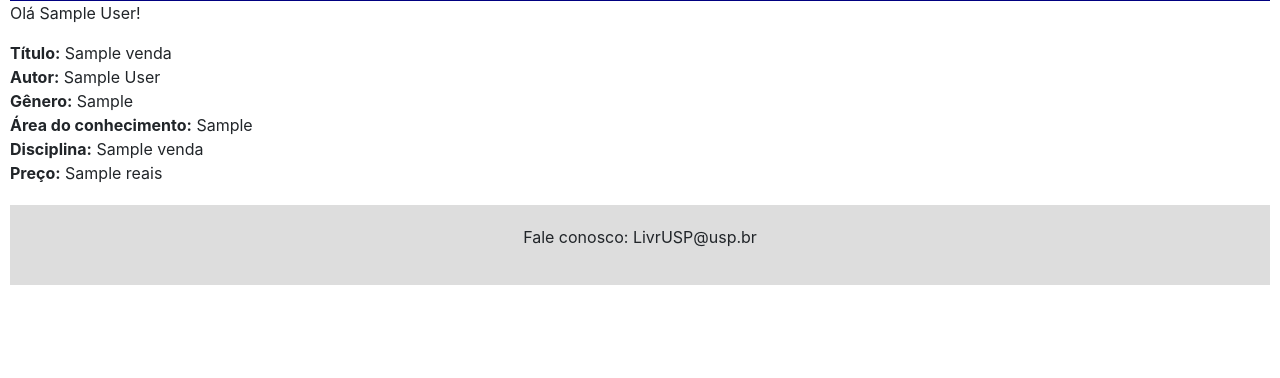
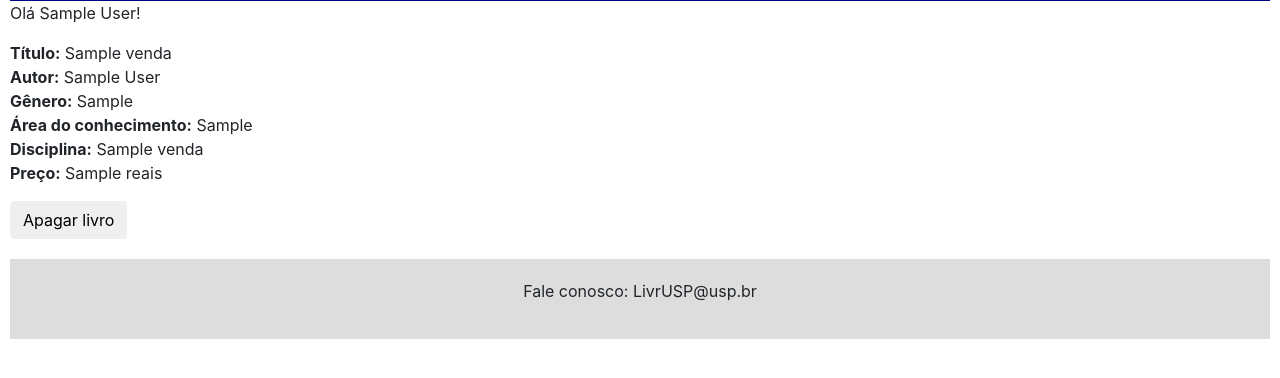
Before and after one commit to gabrielsb10/site_final_livrusp, a Django app: page /meus_livros_para_venda/ in a window 1280 px wide. Shown: the part 179-557 px from the top of the page. Run offline with Django 3.2, Linux system fonts and the light colour scheme; a user stored in the database is signed in; tables that the repository leaves empty hold one stand-in row (values such as "Sample post"); some libraries are stand-ins or nearby versions.

Commit message:
botão deletar livro

```diff
--- a/livrusp/templates/busca.html
+++ b/livrusp/templates/busca.html
@@ -24,7 +24,7 @@
   {% for result in results %}
     <li>
       <h3>Título do livro: {{result.title}} | Autor:{{result.author}}</h3>
-      Vendedor:{{result.usuario.customer.name}} | Telefone do vendedor:{{result.usuario.customer.phone}}<br>
+      Vendedor: {{result.usuario.customer.name}} | Telefone do vendedor: {{result.usuario.customer.phone}}<br>
       <form id='{{result.id}}' action="{% url 'chat' %}" method='post'>
         {% csrf_token %}
         <input type='text' required name='mensagem'>
--- a/livrusp/templates/meus_livros_venda.html
+++ b/livrusp/templates/meus_livros_venda.html
@@ -20,6 +20,14 @@
     <b>Disciplina:</b> {{livro.subject}}<br>
     <b>Preço:</b> {{livro.price}} reais
 </p>
+
+<form action="{% url 'apagar_livro_venda' %}" method='post'>
+    {% csrf_token %}
+    <input class="btn apagar_venda_btn" type="submit" value="Apagar livro">
+    <input type='hidden' name='id' value='{{ livro.id }}'>
+</form>
+
+
 {% empty %}
 <p>Você ainda não cadastrou nenhum livro para venda.</p>
 
--- a/livrusp/urls.py
+++ b/livrusp/urls.py
@@ -9,6 +9,8 @@ urlpatterns = [
     path('cadastrar_livro_venda/', views.cad_venda, name="cad_venda"),
     path('cadastrar_livro_compra/', views.cad_compra, name="cad_compra"),
     path('meus_livros_para_venda/', views.mostrar_livros_venda, name="meus_livros_venda"),
+    path('apagar_livro_venda/', views.apagar_livro_venda, name="apagar_livro_venda"),
     path('meus_livros_para_compra/', views.mostrar_livros_compra, name="meus_livros_compra"),
+    path('apagar_livro_compra/', views.apagar_livro_compra, name="apagar_livro_compra"),
     path('chat/', views.chat, name="chat")
 ]
--- a/livrusp/views.py
+++ b/livrusp/views.py
@@ -186,3 +186,17 @@ def chat(request):
         messages.success(request, 'Mensagem enviada')
 
         return HttpResponseRedirect(request.META.get('HTTP_REFERER'))
+
+def apagar_livro_venda(request):
+    id = request.POST['id']
+    livro = Cad_venda.objects.get(pk = id)
+    livro.delete()
+    messages.success(request, 'Livro apagado!')
+    return render(request, 'meus_livros_venda.html')
+
+def apagar_livro_compra(request):
+    id = request.POST['id']
+    livro = Cad_compra.objects.get(pk = id)
+    livro.delete()
+    messages.success(request, 'Livro apagado!')
+    return render(request, 'meus_livros_compra.html')
```
Also changed, not shown: livrusp/templates/meus_livros_compra.html (+8 -0 lines).
